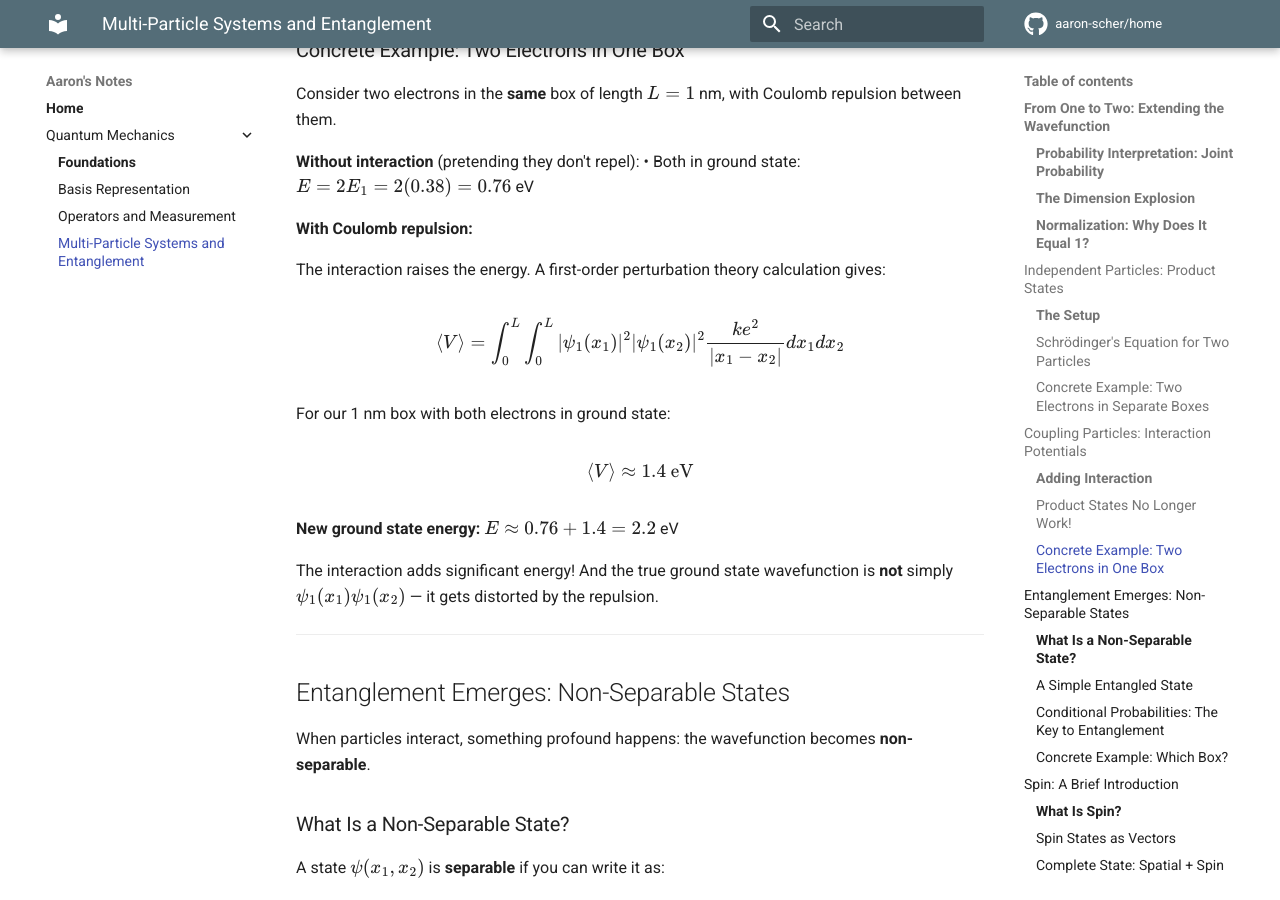
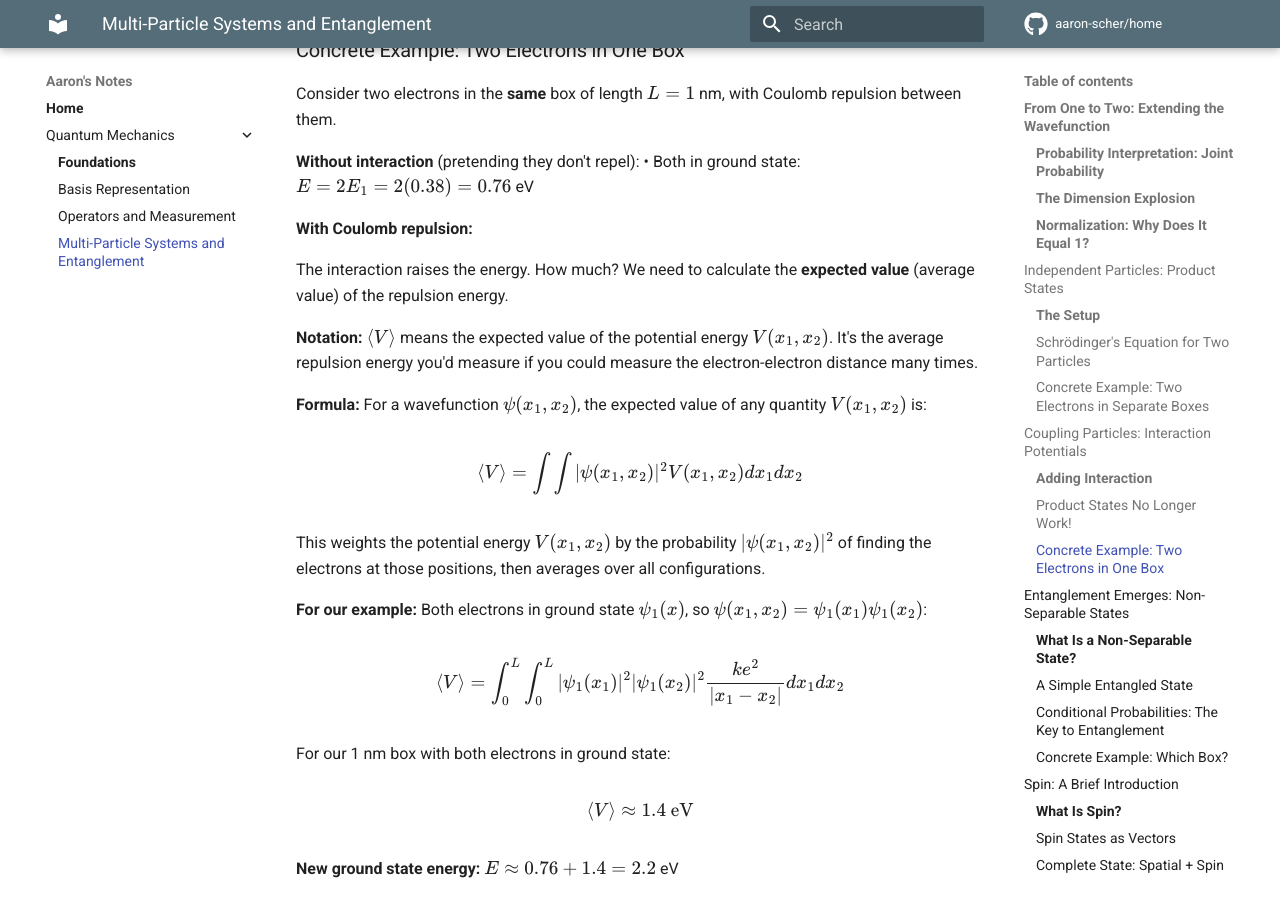
Before and after one commit to aaron-scher/home, an MkDocs documentation site: the page built from docs/quantum-mechanics/multi-particle-entanglement.md, in a window 1280 px wide and 900 px high, scrolled down 5845 px. Built offline with MkDocs 1.6.1 and Material for MkDocs 9.7.7, drawn with Linux system fonts in a browser that asks for light colours; comment, search, counter and statistics services are not loaded.

Commit message:
Explain ⟨V⟩ notation before using it
Added clear explanation of expected value notation ⟨V⟩:

• Explicitly states: ⟨V⟩ = expected value (average value) of potential energy
• Explains physical meaning: average repulsion energy you'd measure
• Provides general formula: ⟨V⟩ = ∫∫ |ψ|² V dx₁dx₂
• Clarifies interpretation: weight V by probability, average over all configs
• Then applies to specific example

Previously used ⟨V⟩ without defining notation - confusing for readers
unfamiliar with expectation value brackets.

🤖 Generated with [Claude Code](https://claude.com/claude-code)

Co-Authored-By: Claude <noreply@anthropic.com>

```diff
--- a/docs/quantum-mechanics/multi-particle-entanglement.md
+++ b/docs/quantum-mechanics/multi-particle-entanglement.md
@@ -248,7 +248,19 @@ Consider two electrons in the **same** box of length $L = 1$ nm, with Coulomb re
 
 **With Coulomb repulsion:**
 
-The interaction raises the energy. A first-order perturbation theory calculation gives:
+The interaction raises the energy. How much? We need to calculate the **expected value** (average value) of the repulsion energy.
+
+**Notation:** $\langle V \rangle$ means the expected value of the potential energy $V(x_1, x_2)$. It's the average repulsion energy you'd measure if you could measure the electron-electron distance many times.
+
+**Formula:** For a wavefunction $\psi(x_1, x_2)$, the expected value of any quantity $V(x_1, x_2)$ is:
+
+$$
+\langle V \rangle = \int \int |\psi(x_1, x_2)|^2 V(x_1, x_2) dx_1 dx_2
+$$
+
+This weights the potential energy $V(x_1, x_2)$ by the probability $|\psi(x_1, x_2)|^2$ of finding the electrons at those positions, then averages over all configurations.
+
+**For our example:** Both electrons in ground state $\psi_1(x)$, so $\psi(x_1, x_2) = \psi_1(x_1)\psi_1(x_2)$:
 
 $$
 \langle V \rangle = \int_0^L \int_0^L |\psi_1(x_1)|^2 |\psi_1(x_2)|^2 \frac{ke^2}{|x_1 - x_2|} dx_1 dx_2
```
